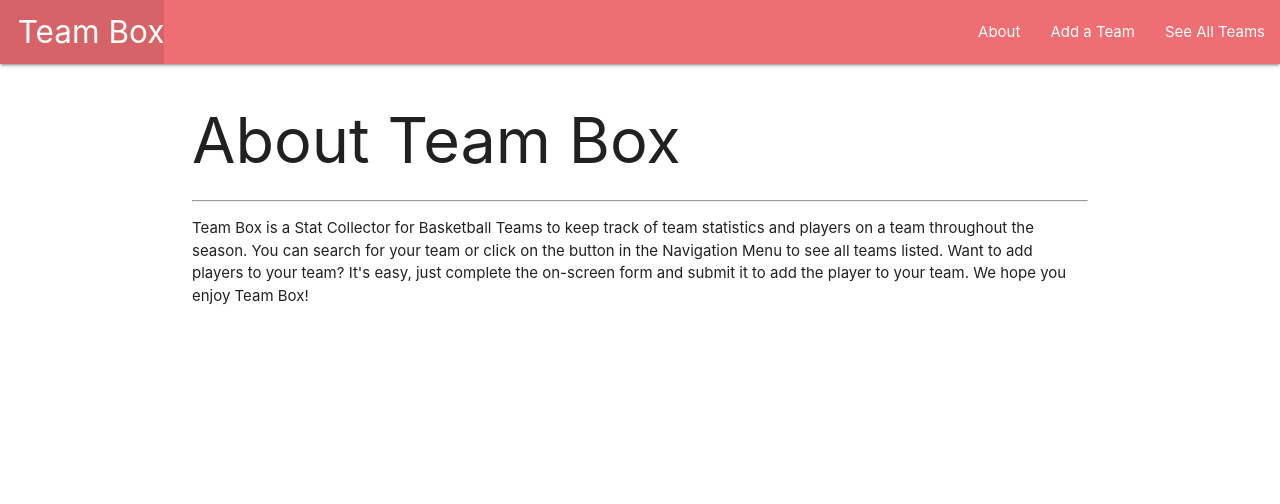
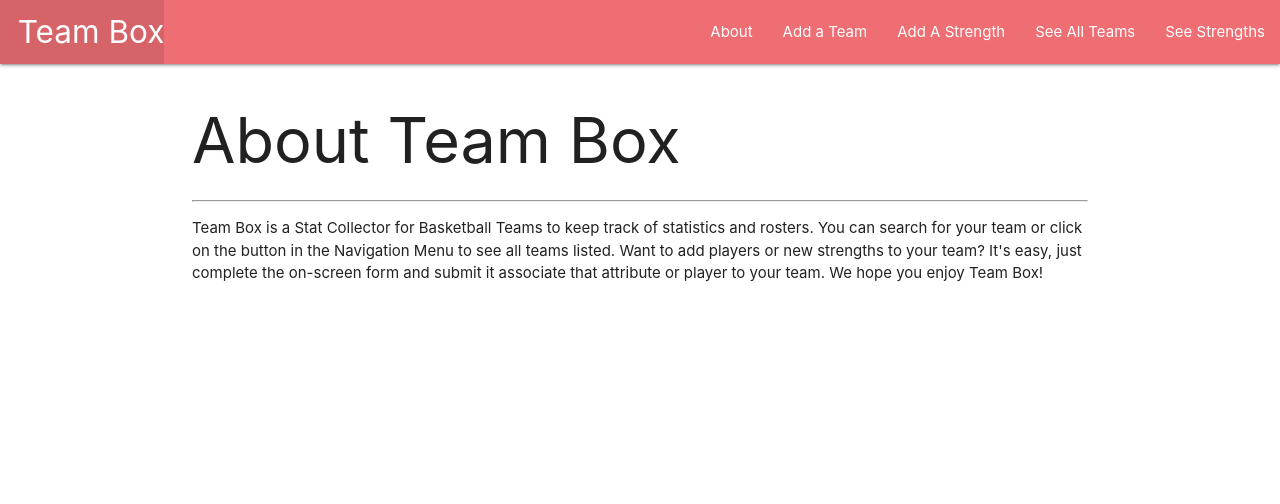
Before and after one commit to codenerd21/teambox, a Django app: page /about/ in a window 1280 px wide. Shown: the top 504 px of the page. Run offline with Django 3.2, Linux system fonts and the light colour scheme.

Commit message:
fixes to add team form

```diff
--- a/teambox/main_app/templates/about.html
+++ b/teambox/main_app/templates/about.html
@@ -4,12 +4,11 @@
 <h1>About Team Box</h1>
 <hr />
 <p>Team Box is a Stat Collector for Basketball Teams
-  to keep track of team statistics and players on a team
-  throughout the season.  You can search for your team or click on
+  to keep track of statistics and rosters.  You can search for your team or click on
   the button in the Navigation Menu to see all teams listed.
 
-  Want to add players to your team?  It's easy, just complete the on-screen
-  form and submit it to add the player to your team.
+  Want to add players or new strengths to your team? It's easy, just complete the on-screen
+  form and submit it associate that attribute or player to your team.
 
   We hope you enjoy Team Box!
 </p>
--- a/teambox/main_app/templates/base.html
+++ b/teambox/main_app/templates/base.html
@@ -20,7 +20,9 @@
         <ul class="right">
           <li><a href="{% url 'about' %}">About</a></li>
           <li><a href="{% url 'team_create' %}">Add a Team</a></li>
+          <li><a href="{% url 'strength_create' %}">Add A Strength</a></li>
           <li><a href="{% url 'index' %}">See All Teams</a></li>
+          <li><a href="{% url 'strength_index' %}"> See Strengths</a></li>
         </ul>
       </div>
     </nav>
--- a/teambox/main_app/urls.py
+++ b/teambox/main_app/urls.py
@@ -14,9 +14,9 @@ urlpatterns = [
   path('teams/<int:team_id>/add_photo/', views.add_photo, name='add_photo'),
   path('teams/<int:team_id>/assoc_strength/<int:strength_id>/', views.assoc_strength, name='assoc_strength'),
   path('teams/<int:team_id>/unassoc_strength/<int:strength_id>/', views.unassoc_strength, name='unassoc_strength'),
-  path('strength/', views.StrengthList.as_view(), name='strengths_index'),
+  path('strength/', views.StrengthList.as_view(), name='strength_index'),
   path('strength/<int:pk>/', views.StrengthDetail.as_view(), name='strength_detail'),
-  path('strength/create/', views.StrengthCreate.as_view(), name="strength_create"),
+  path('strength/create/', views.StrengthCreate.as_view(), name='strength_create'),
   path('strength/<int:pk>/update/', views.StrengthUpdate.as_view(), name='strength_update'),
   path('strength/<int:pk>/delete/', views.StrengthDelete.as_view(), name='strength_delete'),
 ]
--- a/teambox/main_app/views.py
+++ b/teambox/main_app/views.py
@@ -10,6 +10,10 @@ from .forms import PlayerForm
 
 S3_BASE_URL = 'https://s3-us-west-1.amazonaws.com/'
 BUCKET = 'teambox21'
+
+class TeamCreate(CreateView):
+  model = Team
+  fields = '__all__'
 
 def home(request):
   return render(request, 'home.html')
@@ -55,10 +59,6 @@ def add_photo(request, team_id):
       print('An error occurred uploading file to S3')
   return redirect('detail', team_id=team_id)
 
-class TeamCreate(CreateView):
-  model = Team
-  fields = '__all__'
-
 class TeamUpdate(UpdateView):
   model = Team
   fields = '__all__'
```
Also changed, not shown: teambox/main_app/templates/main_app/team_form.html (+7 -11 lines), teambox/main_app/templates/search_results.html (+7 -1 lines).
